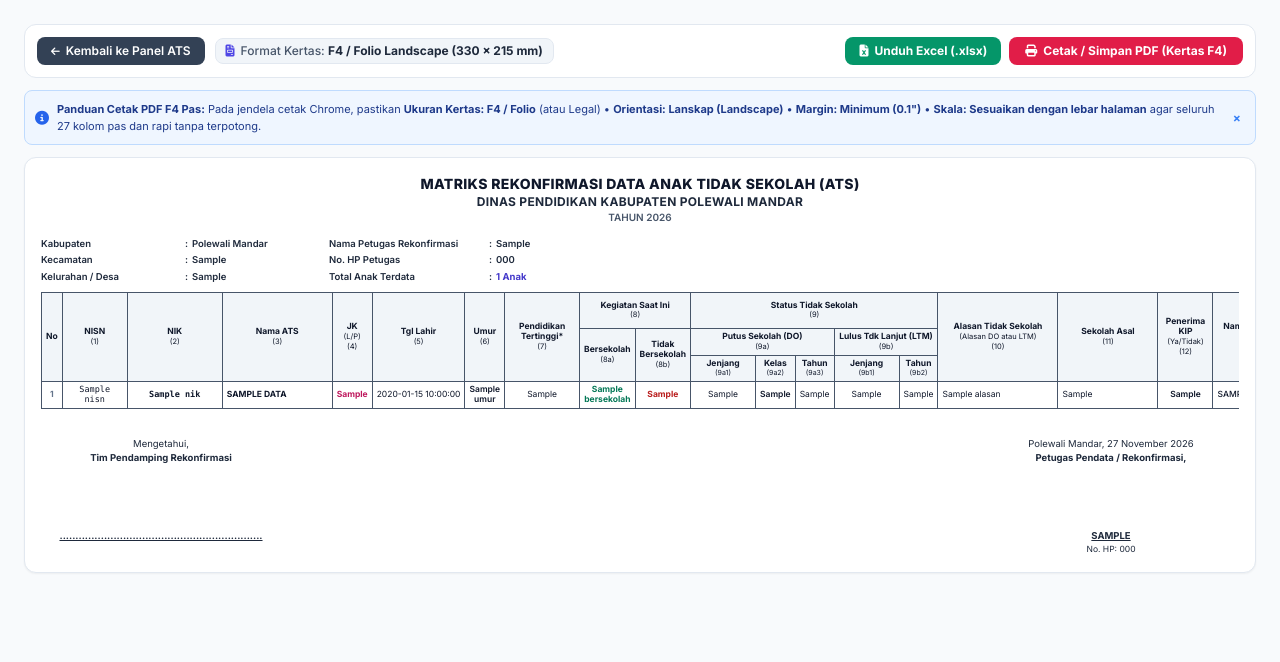
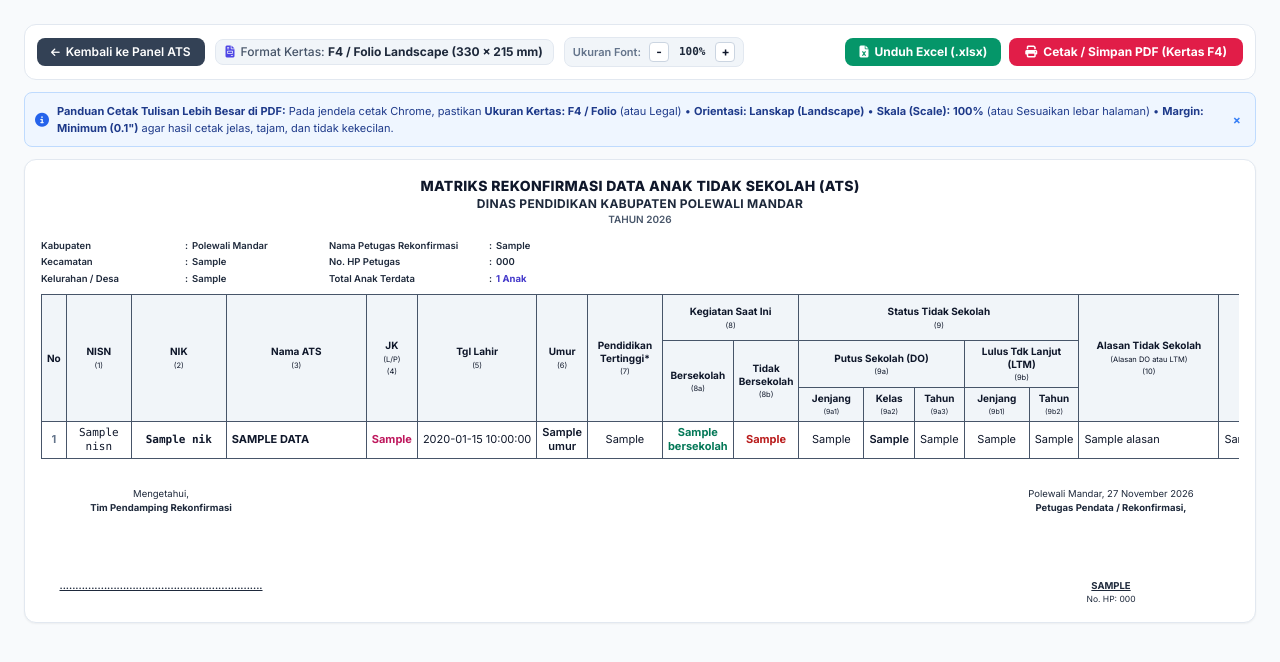
Before and after one commit to 90fathur/ats, a CodeIgniter 4 app: the page made by app/Views/ats/print_matriks.php in a window 1280 px wide. Shown: the top 662 px of the page. Run offline with PHP 8.4 and a stand-in for CodeIgniter, Linux system fonts and the light colour scheme; the template is opened without the code that fills it: most values are stand-ins (such as "Sample title", 1, 10 or a date in 2020); some libraries are stand-ins or nearby versions.

Commit message:
feat: perbesar font matriks rekonfirmasi, samakan lebar kolom alasan/sekolah/keinginan/keterangan dengan nama ATS, dan standarisasi nilai YA dan TIDAK

```diff
--- a/app/Views/ats/print_matriks.php
+++ b/app/Views/ats/print_matriks.php
@@ -11,7 +11,7 @@
     <style>
         body {
             font-family: 'Inter', sans-serif;
-            font-size: 8.5px;
+            font-size: 11px;
             background: #f8fafc;
             color: #0f172a;
         }
@@ -24,8 +24,9 @@
         th,
         td {
             border: 1px solid #475569;
-            padding: 3px 4px;
-            line-height: 1.15;
+            padding: 4px 5px;
+            line-height: 1.25;
+            font-size: 11px;
         }
 
         th {
@@ -34,10 +35,21 @@
             vertical-align: middle;
             font-weight: 700;
             color: #0f172a;
+            font-size: 10px;
+        }
+
+        th span {
+            font-size: 9px;
         }
 
         .text-center {
             text-align: center;
+        }
+
+        /* 5 Kolom Lebar Sama: Nama ATS, Alasan, Sekolah Asal, Keinginan Kembali, Keterangan */
+        .col-lebar-standar {
+            min-width: 140px !important;
+            width: 140px !important;
         }
 
         @page {
@@ -52,7 +64,7 @@
                 padding: 0 !important;
                 background: #fff !important;
                 color: #000 !important;
-                font-size: 6.8px !important;
+                font-size: 8px !important;
                 line-height: 1.15 !important;
                 -webkit-print-color-adjust: exact !important;
                 print-color-adjust: exact !important;
@@ -61,29 +73,33 @@
             th,
             td {
                 border: 0.5pt solid #000 !important;
-                padding: 1.5px 2px !important;
-                min-width: 0 !important; /* Batalkan min-width px inline agar pas selebar kertas F4 */
+                padding: 2px 2.5px !important;
                 word-break: break-word !important;
                 overflow-wrap: break-word !important;
                 white-space: normal !important;
-                font-size: 6.8px !important;
+                font-size: 8px !important;
                 line-height: 1.15 !important;
+            }
+
+            .col-lebar-standar {
+                width: 9.5% !important;
+                min-width: 0 !important;
             }
 
             th {
                 background-color: #f1f5f9 !important;
                 color: #000 !important;
-                font-size: 6.2px !important;
+                font-size: 7.2px !important;
                 font-weight: 700 !important;
                 text-align: center !important;
             }
 
             th span {
-                font-size: 5.5px !important;
+                font-size: 6.2px !important;
             }
 
             td {
-                font-size: 6.8px !important;
+                font-size: 8px !important;
             }
 
             .no-print {
@@ -140,6 +156,13 @@
                 <i class="fas fa-file-invoice text-indigo-600"></i>
                 <span>Format Kertas: <b class="text-slate-800">F4 / Folio Landscape (330 x 215 mm)</b></span>
             </div>
+            <!-- Pengatur Ukuran Font Layar -->
+            <div class="flex items-center gap-1 text-xs bg-slate-100 px-2 py-1 rounded-lg border border-slate-200">
+                <span class="text-slate-500 font-semibold text-[11px] mr-1">Ukuran Font:</span>
+                <button type="button" onclick="adjustZoom(-1)" class="w-5 h-5 rounded bg-white hover:bg-slate-200 font-bold border border-slate-300 flex items-center justify-center text-xs" title="Kecilkan Font">-</button>
+                <span id="zoomLevel" class="font-bold font-mono text-[11px] px-1.5 text-slate-800">100%</span>
+                <button type="button" onclick="adjustZoom(1)" class="w-5 h-5 rounded bg-white hover:bg-slate-200 font-bold border border-slate-300 flex items-center justify-center text-xs" title="Besarkan Font">+</button>
+            </div>
         </div>
 
         <div class="flex items-center gap-2">
@@ -162,7 +185,7 @@
         <div class="flex items-center gap-2">
             <i class="fas fa-info-circle text-blue-600 text-sm"></i>
             <span>
-                <b>Panduan Cetak PDF F4 Pas:</b> Pada jendela cetak Chrome, pastikan <b>Ukuran Kertas: F4 / Folio</b> (atau Legal) &bull; <b>Orientasi: Lanskap (Landscape)</b> &bull; <b>Margin: Minimum (0.1")</b> &bull; <b>Skala: Sesuaikan dengan lebar halaman</b> agar seluruh 27 kolom pas dan rapi tanpa terpotong.
+                <b>Panduan Cetak Tulisan Lebih Besar di PDF:</b> Pada jendela cetak Chrome, pastikan <b>Ukuran Kertas: F4 / Folio</b> (atau Legal) &bull; <b>Orientasi: Lanskap (Landscape)</b> &bull; <b>Skala (Scale): 100%</b> (atau Sesuaikan lebar halaman) &bull; <b>Margin: Minimum (0.1")</b> agar hasil cetak jelas, tajam, dan tidak kekecilan.
             </span>
         </div>
         <button type="button" onclick="this.parentElement.remove()" class="text-blue-500 hover:text-blue-800 text-xs px-1 font-bold">&times;</button>
@@ -197,25 +220,25 @@
                         <th rowspan="3" class="w-7">No</th>
                         <th rowspan="3" style="min-width: 65px;">NISN<br><span class="font-normal text-[7.5px]">(1)</span></th>
                         <th rowspan="3" style="min-width: 95px;">NIK<br><span class="font-normal text-[7.5px]">(2)</span></th>
-                        <th rowspan="3" style="min-width: 110px;">Nama ATS<br><span class="font-normal text-[7.5px]">(3)</span></th>
+                        <th rowspan="3" class="col-lebar-standar">Nama ATS<br><span class="font-normal text-[7.5px]">(3)</span></th>
                         <th rowspan="3" class="w-7">JK<br><span class="font-normal text-[7.5px]">(L/P)<br>(4)</span></th>
                         <th rowspan="3" style="min-width: 55px;">Tgl Lahir<br><span class="font-normal text-[7.5px]">(5)</span></th>
                         <th rowspan="3" class="w-7">Umur<br><span class="font-normal text-[7.5px]">(6)</span></th>
                         <th rowspan="3" style="min-width: 75px;">Pendidikan Tertinggi*<br><span class="font-normal text-[7.5px]">(7)</span></th>
                         <th colspan="2">Kegiatan Saat Ini<br><span class="font-normal text-[7.5px]">(8)</span></th>
                         <th colspan="5">Status Tidak Sekolah<br><span class="font-normal text-[7.5px]">(9)</span></th>
-                        <th rowspan="3" style="min-width: 120px;">Alasan Tidak Sekolah<br><span class="font-normal text-[7.5px]">(Alasan DO atau LTM)<br>(10)</span></th>
-                        <th rowspan="3" style="min-width: 100px;">Sekolah Asal<br><span class="font-normal text-[7.5px]">(11)</span></th>
+                        <th rowspan="3" class="col-lebar-standar">Alasan Tidak Sekolah<br><span class="font-normal text-[7.5px]">(Alasan DO atau LTM)<br>(10)</span></th>
+                        <th rowspan="3" class="col-lebar-standar">Sekolah Asal<br><span class="font-normal text-[7.5px]">(11)</span></th>
                         <th rowspan="3" style="min-width: 55px;">Penerima KIP<br><span class="font-normal text-[7.5px]">(Ya/Tidak)<br>(12)</span></th>
                         <th rowspan="3" style="min-width: 95px;">Nama Orang Tua / Wali<br><span class="font-normal text-[7.5px]">(13)</span></th>
-                        <th rowspan="3" style="min-width: 65px;">Keinginan Kembali Sekolah**<br><span class="font-normal text-[7.5px]">(Ya/Tidak)<br>(14)</span></th>
+                        <th rowspan="3" class="col-lebar-standar">Keinginan Kembali Sekolah**<br><span class="font-normal text-[7.5px]">(Ya/Tidak)<br>(14)</span></th>
                         <th colspan="2">Jika Ya, Tuliskan Satuan Pendidikan Tujuan<br><span class="font-normal text-[7.5px]">(15)</span></th>
                         <th rowspan="3" class="w-12">Disabilitas / Cacat<br><span class="font-normal text-[7.5px]">(16)</span></th>
                         <th rowspan="3" style="min-width: 80px;">Nomor HP<br><span class="font-normal text-[7.5px]">(17)</span></th>
                         <th rowspan="3" class="w-10">Ukuran Baju<br><span class="font-normal text-[7.5px]">(18)</span></th>
                         <th rowspan="3" class="w-10">Ukuran Sepatu<br><span class="font-normal text-[7.5px]">(19)</span></th>
                         <th rowspan="3" style="min-width: 85px;">Jenis Keterampilan Dibutuhkan***<br><span class="font-normal text-[7.5px]">(20)</span></th>
-                        <th rowspan="3" style="min-width: 75px;">Keterangan****<br><span class="font-normal text-[7.5px]">(21)</span></th>
+                        <th rowspan="3" class="col-lebar-standar">Keterangan****<br><span class="font-normal text-[7.5px]">(21)</span></th>
                     </tr>
 
                     <!-- Baris 2: Sub-Header Level 2 -->
@@ -251,7 +274,7 @@
                                 <td class="text-center font-bold text-slate-500"><?= $no++ ?></td>
                                 <td class="font-mono text-center"><?= esc($r['nisn']) ?></td>
                                 <td class="font-mono text-center font-semibold"><?= esc($r['nik']) ?></td>
-                                <td class="font-bold text-slate-900 uppercase"><?= esc($r['nama_lengkap']) ?></td>
+                                <td class="font-bold text-slate-900 uppercase col-lebar-standar"><?= esc($r['nama_lengkap']) ?></td>
                                 <td class="text-center font-bold <?= $r['jk'] === 'L' ? 'text-blue-700' : 'text-pink-700' ?>"><?= esc($r['jk']) ?></td>
                                 <td class="text-center whitespace-nowrap"><?= esc($r['tanggal_lahir']) ?></td>
                                 <td class="text-center font-semibold"><?= esc($r['umur']) ?></td>
@@ -263,11 +286,13 @@
                                 <td class="text-center"><?= esc($r['putus_tahun']) ?></td>
                                 <td class="text-center"><?= esc($r['ltm_jenjang']) ?></td>
                                 <td class="text-center"><?= esc($r['ltm_tahun']) ?></td>
-                                <td><?= esc($r['alasan']) ?></td>
-                                <td><?= esc($r['sekolah_asal']) ?></td>
+                                <td class="col-lebar-standar"><?= esc($r['alasan']) ?></td>
+                                <td class="col-lebar-standar"><?= esc($r['sekolah_asal']) ?></td>
                                 <td class="text-center font-semibold"><?= esc($r['menerima_kip']) ?></td>
                                 <td class="uppercase font-medium"><?= esc($r['nama_ortu']) ?></td>
-                                <td class="text-center font-bold <?= $r['keinginan'] === 'Ya' ? 'text-indigo-800' : 'text-slate-500' ?>"><?= esc($r['keinginan']) ?></td>
+                                <td class="text-center font-bold col-lebar-standar <?= (strtoupper($r['keinginan']) === 'YA') ? 'text-emerald-700' : 'text-red-700' ?>">
+                                    <?= esc($r['keinginan']) ?>
+                                </td>
                                 <td><?= esc($r['tujuan_formal']) ?></td>
                                 <td><?= esc($r['tujuan_non_formal']) ?></td>
                                 <td class="text-center"><?= esc($r['disabilitas']) ?></td>
@@ -275,7 +300,7 @@
                                 <td class="text-center"><?= esc($r['ukuran_baju']) ?></td>
                                 <td class="text-center"><?= esc($r['ukuran_sepatu']) ?></td>
                                 <td><?= esc($r['keterampilan']) ?></td>
-                                <td class="text-[7.5px]"><?= esc($r['keterangan']) ?></td>
+                                <td class="col-lebar-standar text-[8.5px]"><?= esc($r['keterangan']) ?></td>
                             </tr>
                         <?php endforeach; ?>
                     <?php endif; ?>
@@ -301,6 +326,27 @@
         </div>
 
     </div>
+
+    <script>
+        let currentZoom = 100;
+        function adjustZoom(delta) {
+            currentZoom = Math.min(160, Math.max(70, currentZoom + delta * 10));
+            const zoomLabel = document.getElementById('zoomLevel');
+            if (zoomLabel) zoomLabel.innerText = currentZoom + '%';
+
+            const baseFontSize = (currentZoom / 100) * 11;
+            const thFontSize   = (currentZoom / 100) * 10;
+            const subFontSize  = (currentZoom / 100) * 9;
+
+            const tbl = document.querySelector('table');
+            if (tbl) {
+                tbl.style.fontSize = baseFontSize + 'px';
+                tbl.querySelectorAll('td').forEach(td => td.style.fontSize = baseFontSize + 'px');
+                tbl.querySelectorAll('th').forEach(th => th.style.fontSize = thFontSize + 'px');
+                tbl.querySelectorAll('th span').forEach(sp => sp.style.fontSize = subFontSize + 'px');
+            }
+        }
+    </script>
 </body>
 
 </html>
```
Also changed, not shown: app/Controllers/Ats.php (+6 -2 lines).
